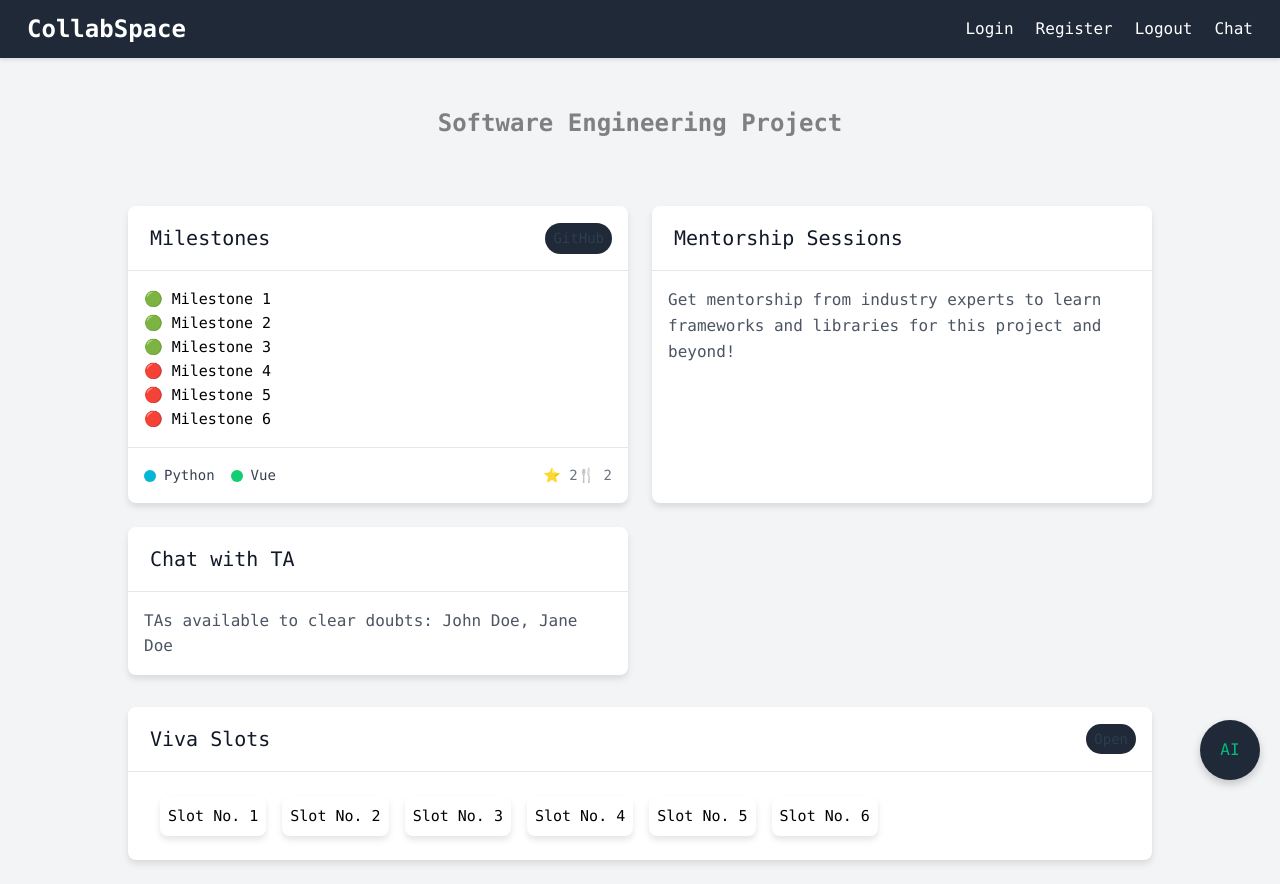
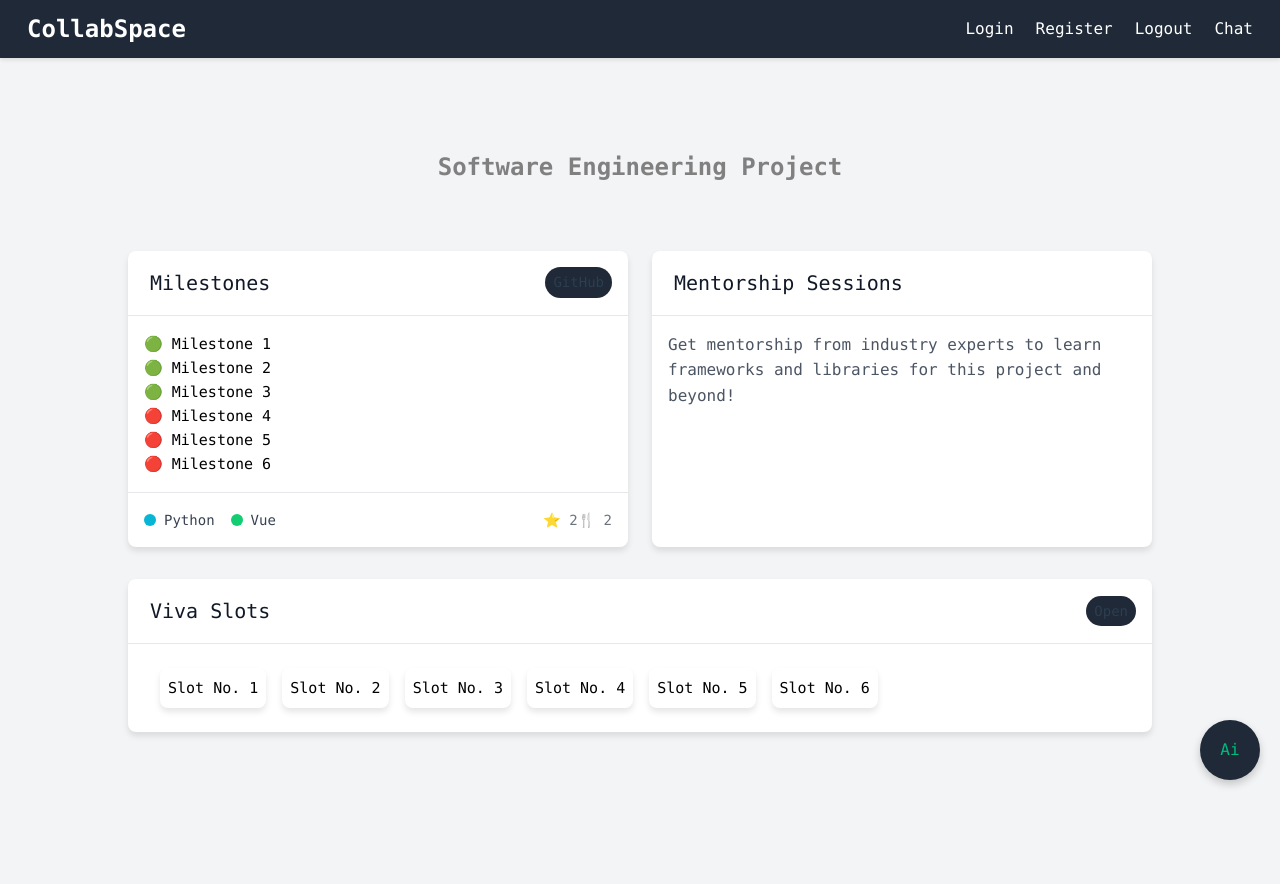
Before and after one commit to tanmay316/CollabSpace-Tracking-Student-Progress-in-Software-Projects, a Vue app in the folder frontend/: page / in a window 1280 px wide. After the commit the page ends 800 px from the top, so only its background shows below. Built offline with nearby package versions, Linux system fonts and the light colour scheme.

Commit message:
miscellaneous

```diff
--- a/frontend/src/components/AIChatIcon.vue
+++ b/frontend/src/components/AIChatIcon.vue
@@ -1,5 +1,5 @@
 <template>
-  <div class="ai-button"><RouterLink to="/ta-chat">AI</RouterLink></div>
+  <div class="ai-button"><RouterLink to="/chatInterface">Ai</RouterLink></div>
 </template>
 
 <style scoped>
--- a/frontend/src/components/Project.vue
+++ b/frontend/src/components/Project.vue
@@ -51,28 +51,6 @@
               </div>
             </div>
           </div>
-
-          <div class="project-card">
-            <div class="card-header">
-              <h3>
-                <RouterLink to="/ta-chat">
-                  <a
-                  href=""
-                  target="_blank"
-                  rel="noreferrer"
-                  >
-                  Chat with TA
-                </a>
-              </RouterLink>
-            </h3>
-            </div>
-            <div class="card-body">
-              <div>
-                <p>TAs available to clear doubts: John Doe, Jane Doe</p>
-              </div>
-            </div>
-          </div>
-
         </div>
 
         <div class="project-card">
```
